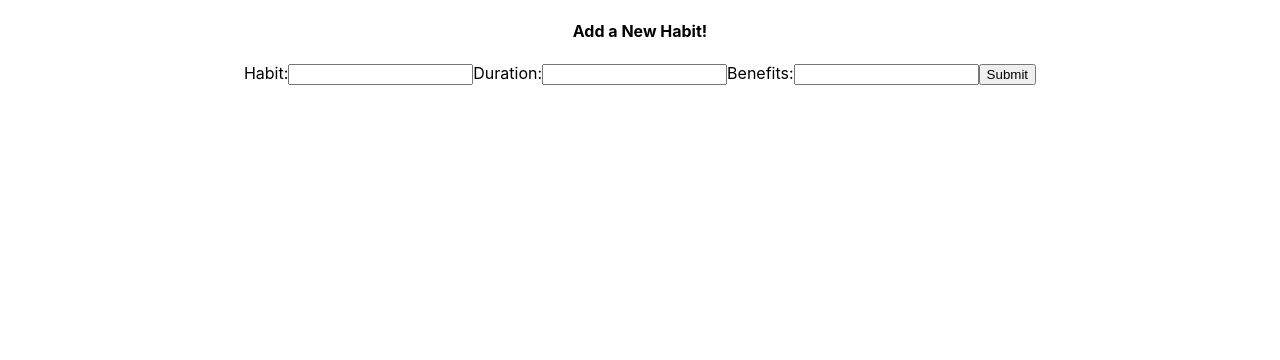
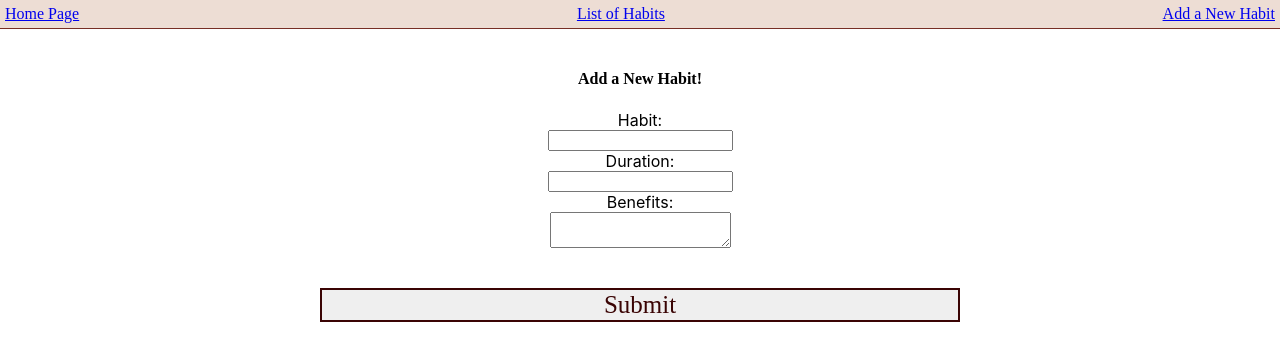
Before and after one commit to SaudiR/The-Secret-of-Habits, a React (Create React App) app in the folder client/: page /form in a window 1280 px wide. Shown: the top 360 px of the page. Built offline with nearby package versions, Linux system fonts and the light colour scheme; no server answers.

Commit message:
added some styling

```diff
--- a/client/src/App.css
+++ b/client/src/App.css
@@ -1,38 +1,75 @@
-.App {
-  text-align: center;
+nav {
+  display: flex;
+  padding: 5px;
+  width: 100vw;
+  box-sizing: border-box;
+  justify-content: space-between;
+  border-bottom: 1px solid #772E25;
+  background-color: #EDDDD4;
+  color: #772E25;
+  font-family: 'Marck Script', cursive;
+
 }
 
-.App-logo {
-  height: 40vmin;
-  pointer-events: none;
+link {
+  color: #772E25;
 }
 
-@media (prefers-reduced-motion: no-preference) {
-  .App-logo {
-    animation: App-logo-spin infinite 20s linear;
-  }
+form {
+  width: 50vw;
+  min-width: 275px;
+  margin: 20px auto 0;
+  display: flex;
+  flex-direction: column;
+  justify-content: center;
+  align-items: center;
 }
 
-.App-header {
-  background-color: #282c34;
-  min-height: 100vh;
+button {
+  width: 50vw;
+  min-width: 275px;
+  margin: 20px auto 0;
   display: flex;
   flex-direction: column;
+  justify-content: center;
   align-items: center;
-  justify-content: center;
-  font-size: calc(10px + 2vmin);
-  color: white;
+  font-family: 'Marck Script', cursive;
+  color:rgb(243, 201, 201);
+  font-size: 25px;
+  border-style: solid;
+  border-color:rgb(58, 4, 4 );
+  color:rgb(58, 4, 4 )
 }
 
-.App-link {
-  color: #61dafb;
+button:hover {
+
 }
 
-@keyframes App-logo-spin {
-  from {
-    transform: rotate(0deg);
-  }
-  to {
-    transform: rotate(360deg);
-  }
+h1 {
+  color: #450611;
+  font-family: 'Marck Script', cursive;
+  text-align: center;
+  text-shadow: 2px 2px white;
+  font-size: 50px;
 }
+
+h4 {
+  font-family: 'Marck Script', cursive;
+  text-align: center
+}
+
+.list {
+  text-align: center;
+  font-family: 'Marck Script', cursive;
+  height: 100vh;
+  background-image: url(https://i.pinimg.com/736x/fc/d7/56/fcd756d32d9b49d911d936b57b6b339c.jpg);
+  background-size: 100% 100%;
+  font-size: 35px;
+}
+
+.home {
+  height: 100vh;
+  background-color: #ecdbab;
+  background-image: url(https://hips.hearstapps.com/ghk.h-cdn.co/assets/16/43/1477595564-relaxing-sunset.jpg);
+  background-size: 100% 100%;
+}
--- a/client/src/App.js
+++ b/client/src/App.js
@@ -6,6 +6,8 @@ import "./App.css";
 import Home from "./components/Home";
 import AllHabits from "./components/AllHabits";
 import Form from "./components/Form";
+import Nav from "./components/Nav";
+import Habit from "./components/Habit";
 
 
 function App() {
@@ -19,7 +21,7 @@ function App() {
       setDailyHabits(resp.data.records);
     };
     getDailyHabits();
-  }, [dailyHabits]);
+  }, []);
 
   const getAllHabits = () => {
      history.push("/allhabits")
@@ -33,7 +35,9 @@ function App() {
 
   return (
     <div className="App">
-
+      <Route>
+        <Nav path="/nav"/>
+      </Route>
       <Route exact path="/">
         <Home getAllHabits={getAllHabits} addNew={addNew}/>
       </Route>
@@ -43,6 +47,9 @@ function App() {
       <Route path="/form">
         <Form addNew={addNew}/>
       </Route>
+      <Route path="/habit/:id">
+        <Habit dailyHabits={dailyHabits}/>
+      </Route>
     </div>
   );
 }
--- a/client/src/components/AllHabits.jsx
+++ b/client/src/components/AllHabits.jsx
@@ -1,8 +1,13 @@
+import { Link } from "react-router-dom";
+
 const AllHabits = (props) => {
   return (
-    <div>
+    <div className="list">
       {props.dailyHabits.map((habit) => {
-        return <div>{habit.fields.habit }</div>
+        return <div>
+          <Link to={`/habit/${habit.id}`}>{habit.fields.habit}</Link>
+
+        </div>
       })}
     </div>
   )
--- a/client/src/components/Form.jsx
+++ b/client/src/components/Form.jsx
@@ -12,16 +12,16 @@ function Form(props) {
   const history = useHistory()
   const handleSubmit = async (e) => {
     e.preventDefault();
-    // make a creature object
-    // creature object have all the properties from state
+
+
     const fields = {
       habit: habit,
       duration: duration,
       benefits: benefits,
     };
-    // axios call to POST the new creature
+
     await axios.post(baseURL, { fields }, config);
-    // toggling our GET request
+
     console.log("success!");
     history.push("/allhabits")
   };
@@ -43,13 +43,14 @@ function Form(props) {
         onChange={(e) => setDuration(e.target.value)}
       />
       <label htmlFor="benefits">Benefits:</label>
-      <input
+      <textarea
         name="benefits"
         type="text"
         value={benefits}
         onChange={(e) => setBenefits(e.target.value)}
       />
-      <button type="submit">Submit</button>
+      <br />
+        <button type="submit">Submit</button>
     </form>
   );
 }
--- /dev/null
+++ b/client/src/components/Habit.jsx
@@ -0,0 +1,19 @@
+import { useParams } from "react-router-dom";
+
+const Habit = (props) => {
+  const params = useParams()
+  const singleHabit = props.dailyHabits.find(habit => (
+    params.id === habit.id
+  ))
+  console.log(singleHabit)
+  return (
+    <div>
+      <div>{singleHabit.fields.habit}</div>
+
+      <div>{singleHabit.fields.duration}</div>
+
+      <div>{singleHabit.fields.benefits}</div>
+     </div>
+  )
+}
+export default Habit;
--- a/client/src/components/Home.jsx
+++ b/client/src/components/Home.jsx
@@ -1,11 +1,11 @@
 const Home = (props) => {
   return (
-    <div>
-      <h2>The Secret of Habits</h2>
+    <div className="home">
+      <h1>The Secret of Habits</h1>
+      <h4>Habit formation is the process by which a behavior, through regular repetition, becomes automatic or habitual. ... A habit may initially be triggered by a goal, but over time that goal becomes less necessary and the habit becomes more automatic.</h4>
       <button>Progress Report</button>
       <button onClick={props.getAllHabits}>List of Daily Habits</button>
       <button onClick={props.addNew}>Add Additional Habits</button>
-
     </div>
   )
 }
--- /dev/null
+++ b/client/src/components/Nav.jsx
@@ -0,0 +1,14 @@
+import { Link } from "react-router-dom";
+
+const Nav = (props) => {
+
+  return (
+    <nav>
+      <Link to="/">Home Page</Link>
+      <Link to="/allHabits">List of Habits</Link>
+      <Link to="/form">Add a New Habit</Link>
+    </nav>
+  );
+}
+
+export default Nav;
```
Also changed, not shown: 1 other file (tests, documents, lock files or other folders).
